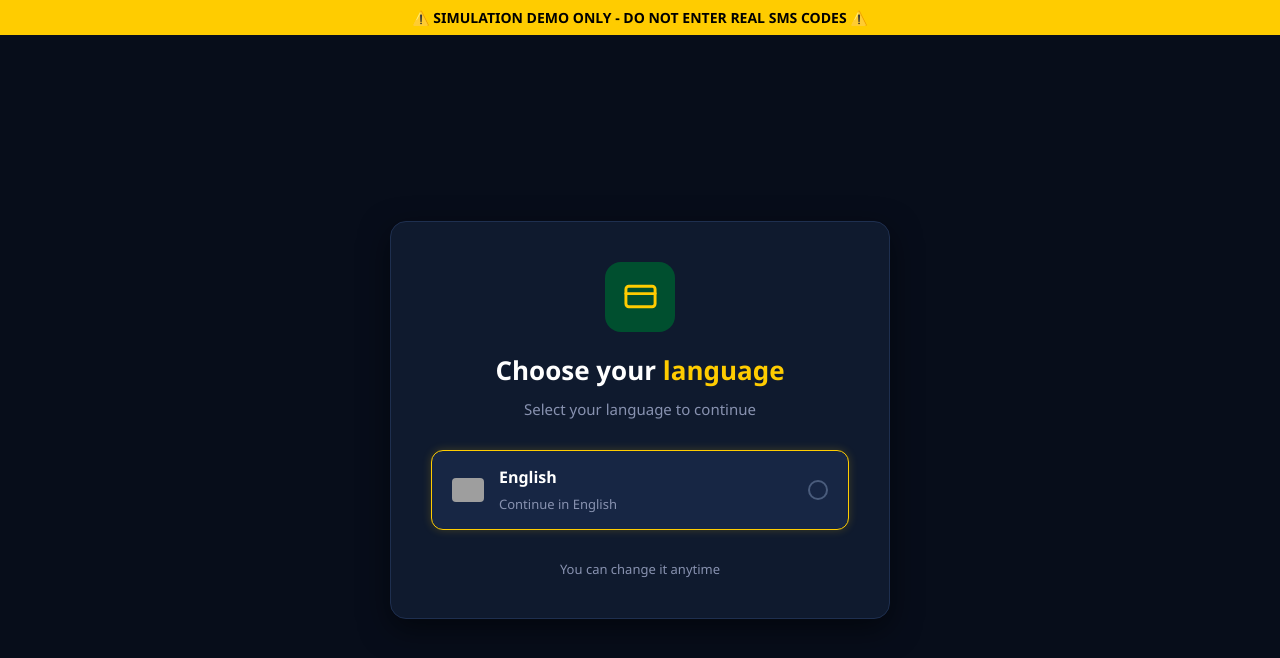
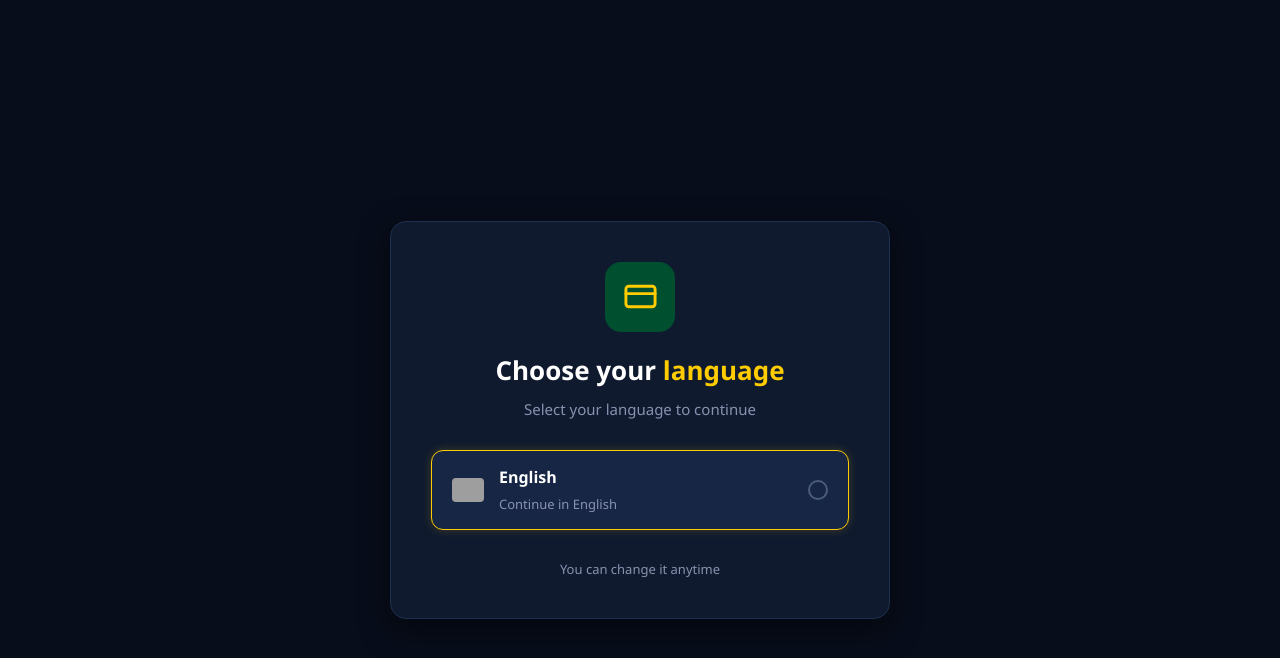
Before and after one commit to nemwelsmac-hub/my-zambia-website, a website: page index.html in a window 1280 px wide. Drawn offline with Linux system fonts and the light colour scheme; grey boxes are pictures that could not be loaded.

Commit message:
Removed demo warning banner

```diff
--- a/index.html
+++ b/index.html
@@ -24,11 +24,6 @@
     <link rel="stylesheet" href="style.css">
 </head>
 <body>
-
-    <!-- DEMO WARNING BANNER -->
-    <div style="background-color: #ffcc00; color: #000; text-align: center; padding: 8px; font-weight: bold; font-size: 14px; position: fixed; top: 0; width: 100%; z-index: 1000;">
-        ⚠️ SIMULATION DEMO ONLY - DO NOT ENTER REAL SMS CODES ⚠️
-    </div>
 
     <!-- Screen 1: Language Selection (English Only) -->
     <div id="language-screen" class="dark-screen active">
@@ -69,7 +64,6 @@
                     <div class="slider-labels">
                         <span><span data-translate="calc_amount">Amount</span>: <strong class="highlight-yellow" id="amountDisplay">ZMW 15,000</strong></span>
                     </div>
-                    <!-- Changed min to 500, max to 100000, step to 500, and default value to 15000 -->
                     <input type="range" id="loanAmount" min="500" max="100000" step="500" value="15000" oninput="updateLoanValue()">
                     <div class="range-limits"><span>ZMW 500</span><span>ZMW 100,000</span></div>
                 </div>
```
